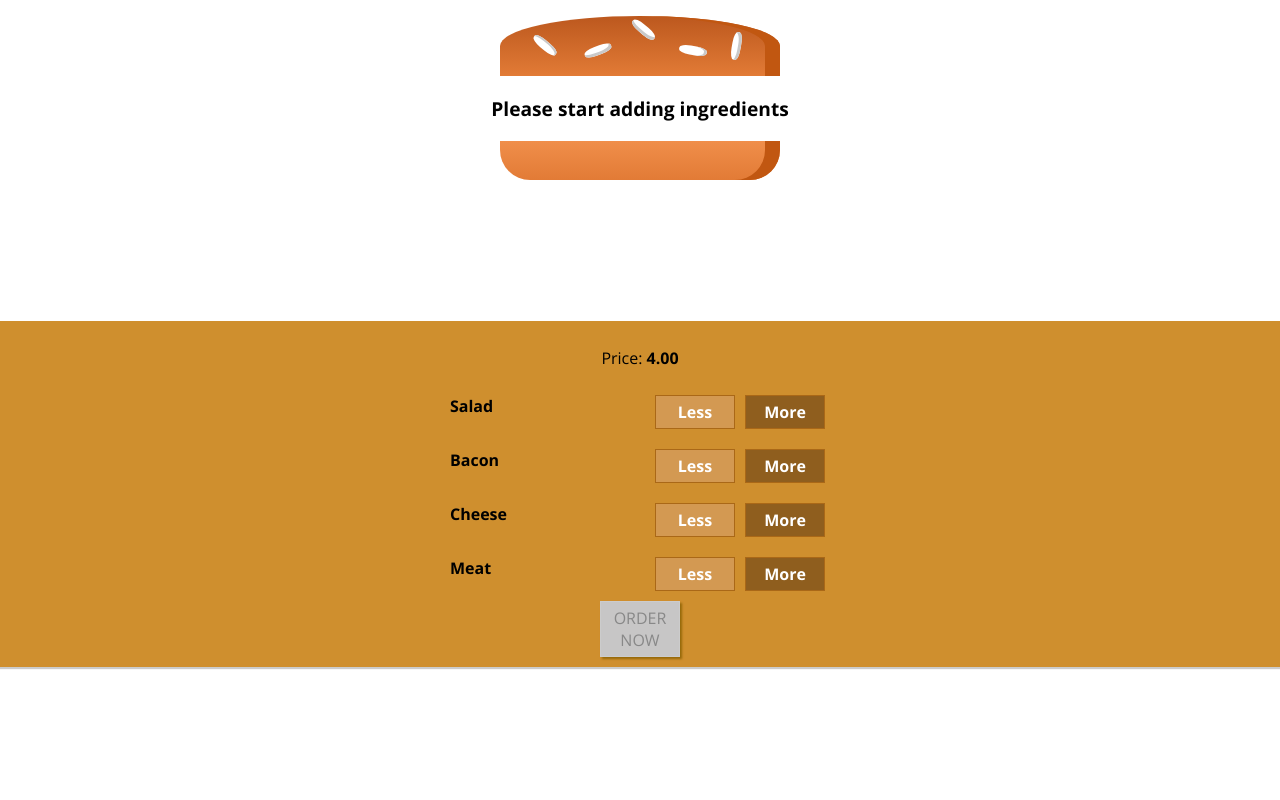
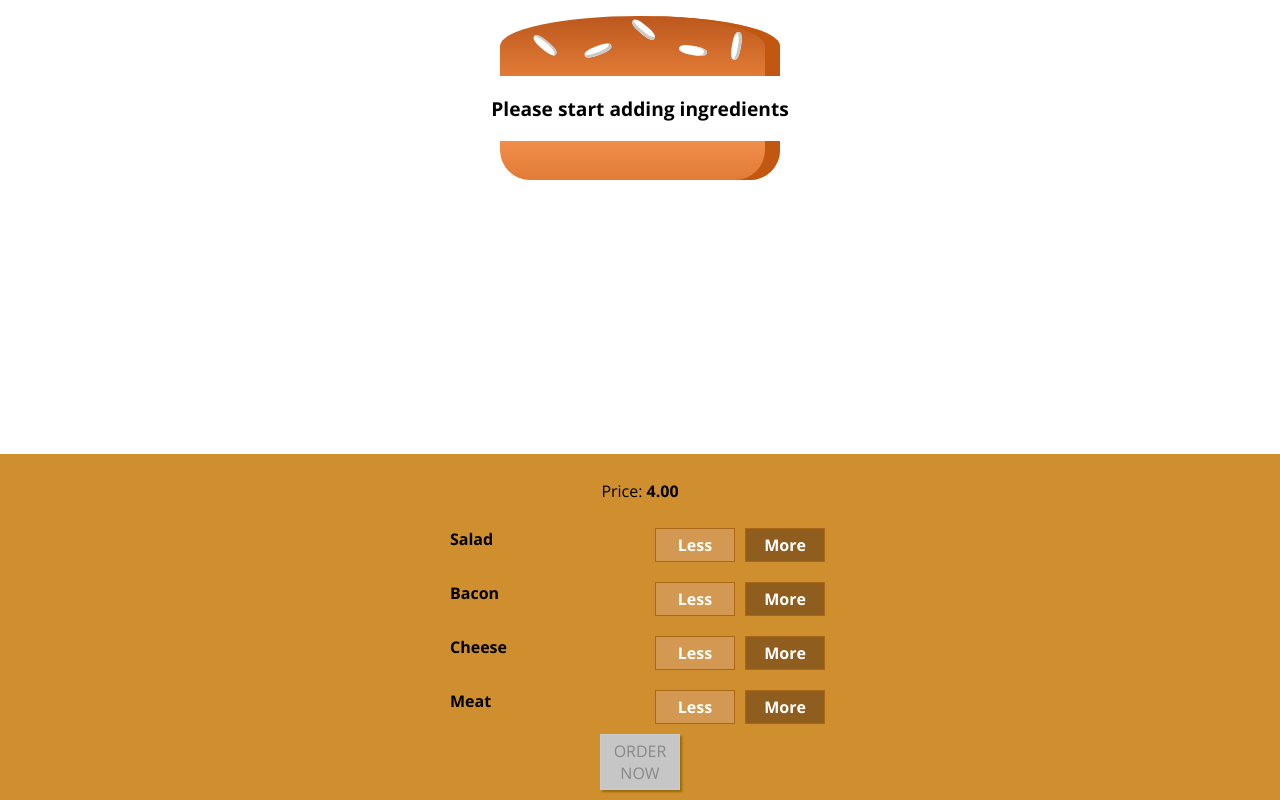
Before and after one commit to ivan-dimittrov/Burger-Builder-App, a React (Create React App) app: page / in a window 1280 px wide. Built offline with nearby package versions, Linux system fonts and the light colour scheme.

Commit message:
Refactor

```diff
--- a/src/components/Burger/BuildControls/BuildControl/buildControl.css
+++ b/src/components/Burger/BuildControls/BuildControl/buildControl.css
@@ -2,7 +2,8 @@
     display: flex;
     justify-content: space-between;
     align-items: center;
-    margin: 5px 0;
+    position: absolute;
+    bottom: 0;
 }
 
 .buildControls button {
--- a/src/containers/BurgerBuilder/BurgerBuilder.tsx
+++ b/src/containers/BurgerBuilder/BurgerBuilder.tsx
@@ -96,6 +96,7 @@
 
     public purchaseContinueHandler = () =>{
         alert('You continue');
+        this.closeModal();
     };
 
     public render () {
```
